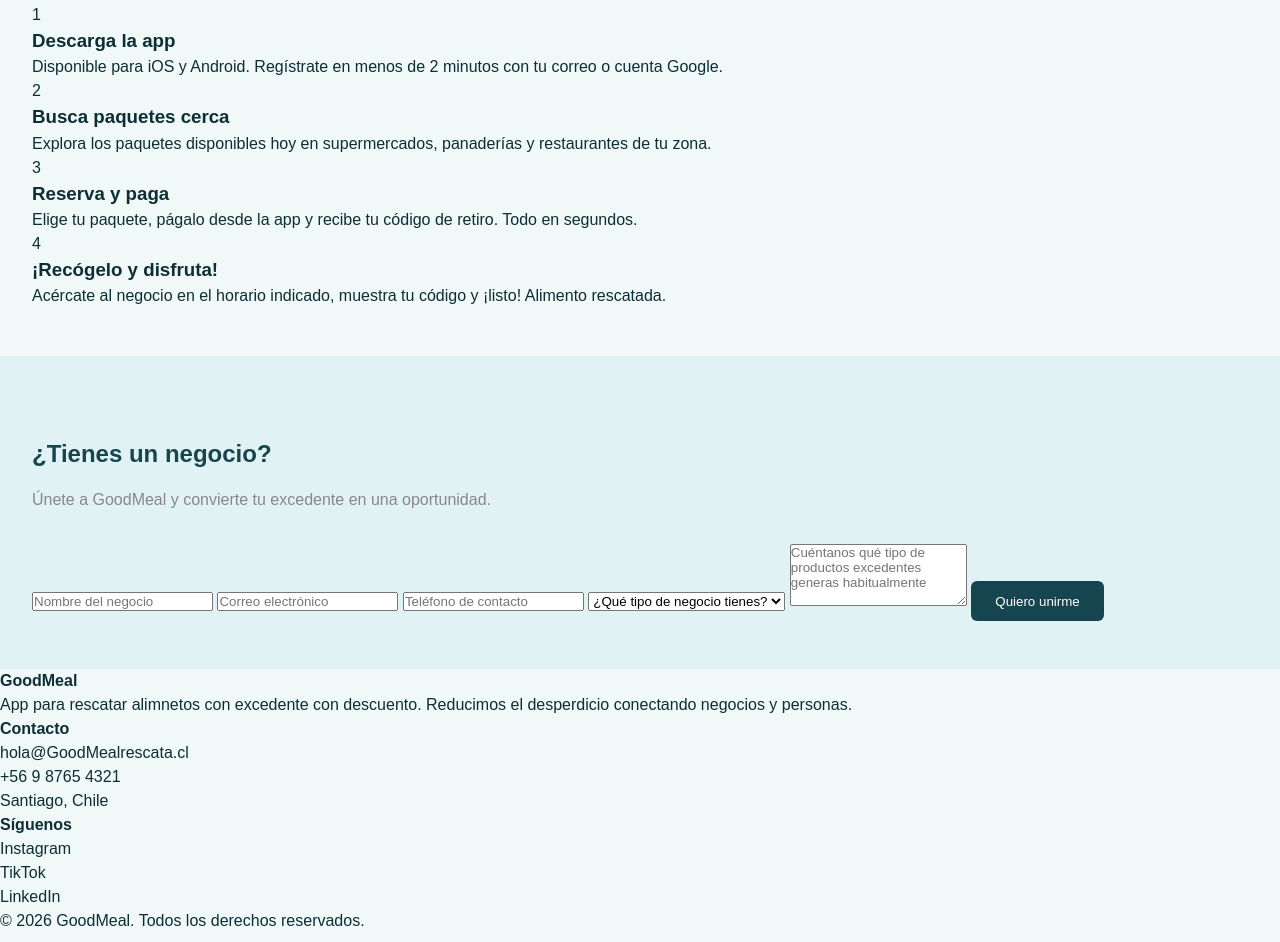
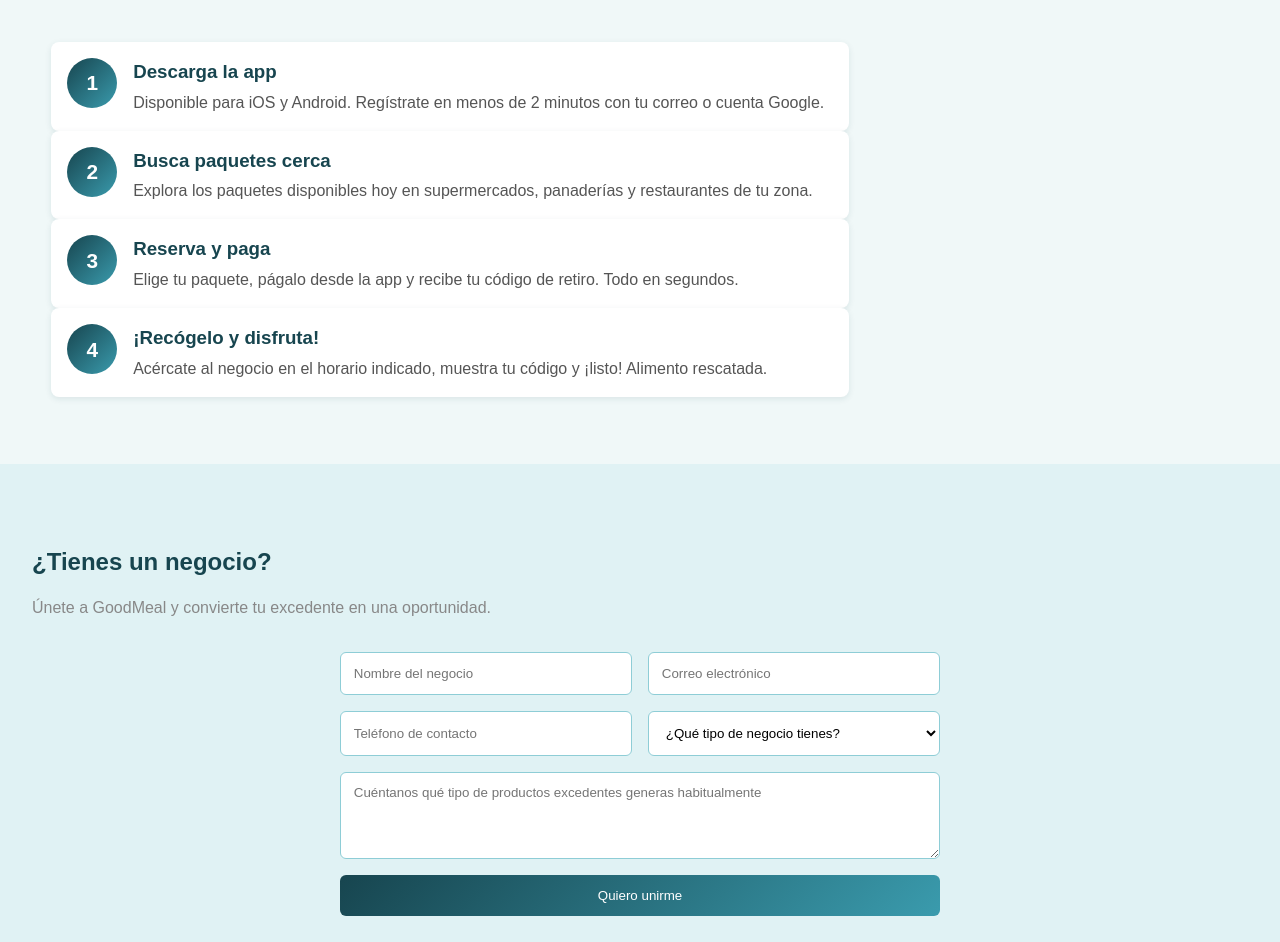
Before and after one commit to strx177/ev-sumativa2026, a plain HTML site: page index.html in a window 1280 px wide. Shown: the part 2998-3940 px from the top of the page. Drawn offline with Linux system fonts and the light colour scheme.

Commit message:
Feat: add css styles steps from and footer

```diff
--- a/css/styles.css
+++ b/css/styles.css
@@ -163,3 +163,122 @@ button,input,select,textarea {
     padding-bottom: 0.3rem;
     font-size: 0.9rem;
 }
+
+.tag {
+    display: inline-block;
+    background-color: #d4eef1;
+    color: #17454F;
+    padding: 0.3rem 0.8rem;
+    border-radius: 20px;
+    font-size: 0.8rem;
+    font-weight: bold;
+}
+
+.pasos-lista {
+    display: flex;
+    flex-direction: column;
+    padding: 1.2rem;
+}
+
+.paso {
+    display: flex;
+    gap: 1rem;
+    align-items: flex-start;
+    background-color: white;
+    padding: 1rem;
+    border-radius: 8px;
+    box-shadow: 0 2px 6px rgba(23, 69, 79, 0.1);
+}
+
+.paso-numero {
+    flex: 0 0 50px;
+    width: 50px;
+    height: 50px;
+    background: linear-gradient(135deg, #17454F, #3A9BAD);
+    color: white;
+    border-radius: 50%;
+    display: flex;
+    justify-content: center;
+    align-items: center;
+    font-size: 1.3rem;
+    font-weight: bold;
+}
+
+.paso-detalle h3 {
+    margin-bottom: 0.3rem;
+    color: #17454F;
+}
+
+.paso-detalle p {
+    color: #555555;
+    margin: 0;
+}
+
+.formulario {
+    display: flex;
+    flex-wrap: wrap;
+    gap: 1rem;
+    max-width: 600px;
+    margin: 0 auto;
+}
+
+.formulario input, .formulario select {
+    flex: 1 1 200px;
+    padding: 0.8rem;
+    border: 1px solid #8ecdd6;
+    border-radius: 6px;
+    background-color: white;
+}
+
+.formulario textarea {
+    width: 100%;
+    padding: 0.8rem;
+    border: 1px solid #8ECDD6;
+    border-radius: 6px;
+    resize: vertical;
+}
+
+.formulario .btn {
+    width: 100%;
+    background: linear-gradient(135deg, #17454F, #3A9BAD);
+    border: none;
+}
+
+.site-footer {
+    background-color: #0D2E34;
+    color: white;
+    padding: 2rem;
+    margin-top: 0;
+}
+
+.footer-content {
+    display: flex;
+    flex-wrap: wrap;
+    gap: 2rem;
+    max-width: 900px;
+    margin: 0 auto;
+}
+
+.footer-col {
+    flex: 1 1 200px;
+}
+
+.footer-col h4 {
+    margin-bottom: 0.8rem;
+    background-color: #A8D8DF;
+}
+
+.footer-col p {
+    color: #7AABB3;
+    margin-bottom: 0.3;
+    font-size: 0.9rem;
+}
+
+.copyright {
+    justify-content: center;
+    color: #4A7A82;
+    margin-top: 2rem;
+    padding-top: 1rem;
+    border-top: 1px solid #17454F;
+    font-size: 0.85rem;
+}
```
